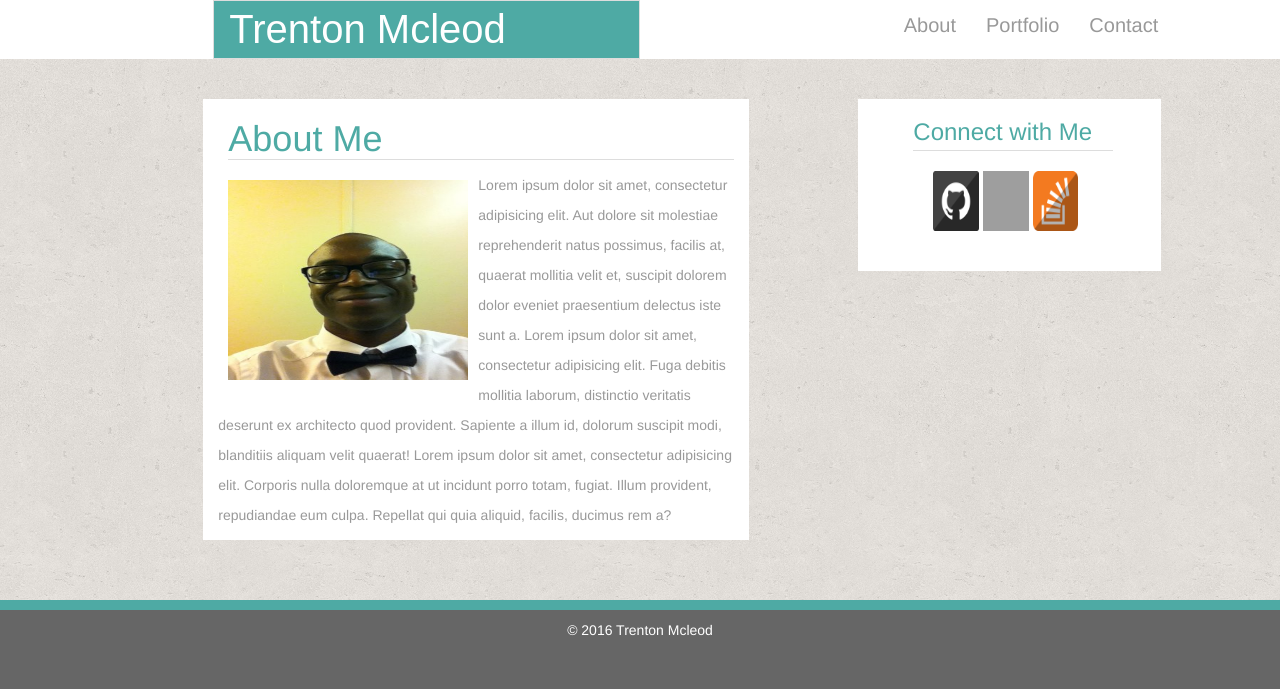
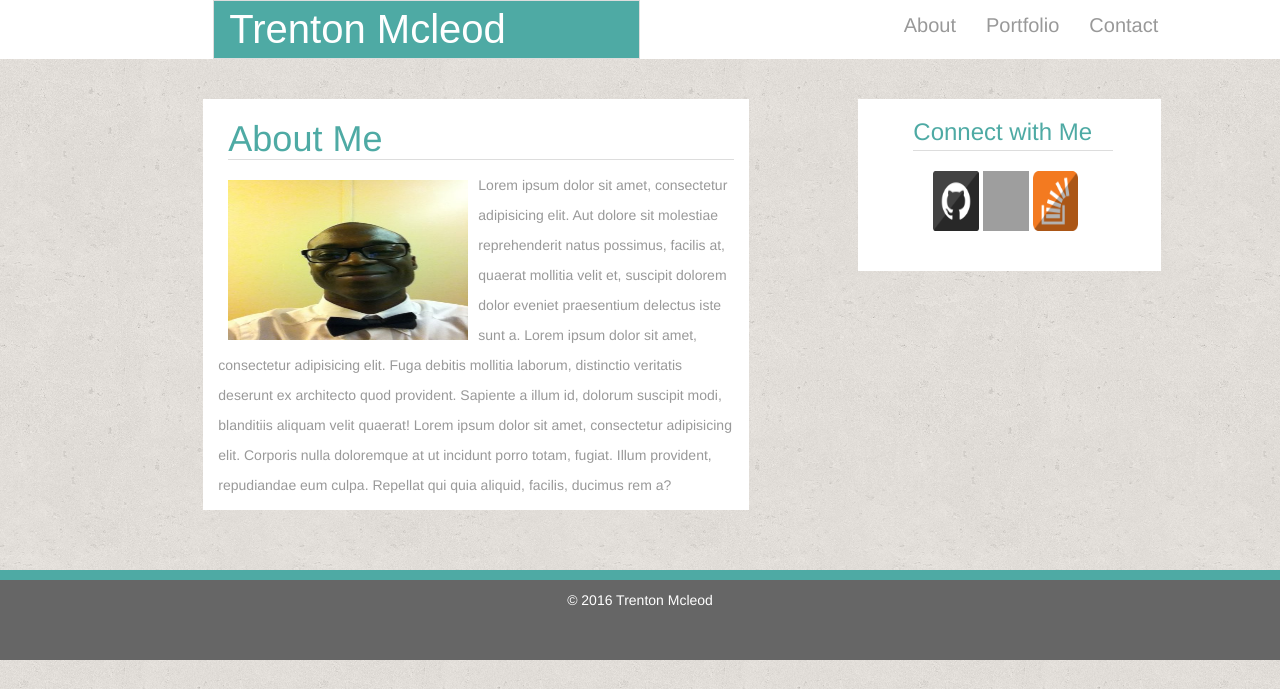
Before and after one commit to TrentonMGT/Bootstrap-Portfolio, a PHP site: page /index.php in a window 1280 px wide. Shown: the top 689 px of the page. Run offline with PHP 8.4, Linux system fonts and the light colour scheme; grey boxes are pictures that could not be loaded.

Commit message:
fixed images

```diff
--- a/assets/css/style.css
+++ b/assets/css/style.css
@@ -46,7 +46,7 @@
     float: left;
     padding: 1rem 1rem 1rem;
     width: 26rem;
-    height: 22rem;
+    height: 18rem;
 }
 
 .custom-content p {
```
